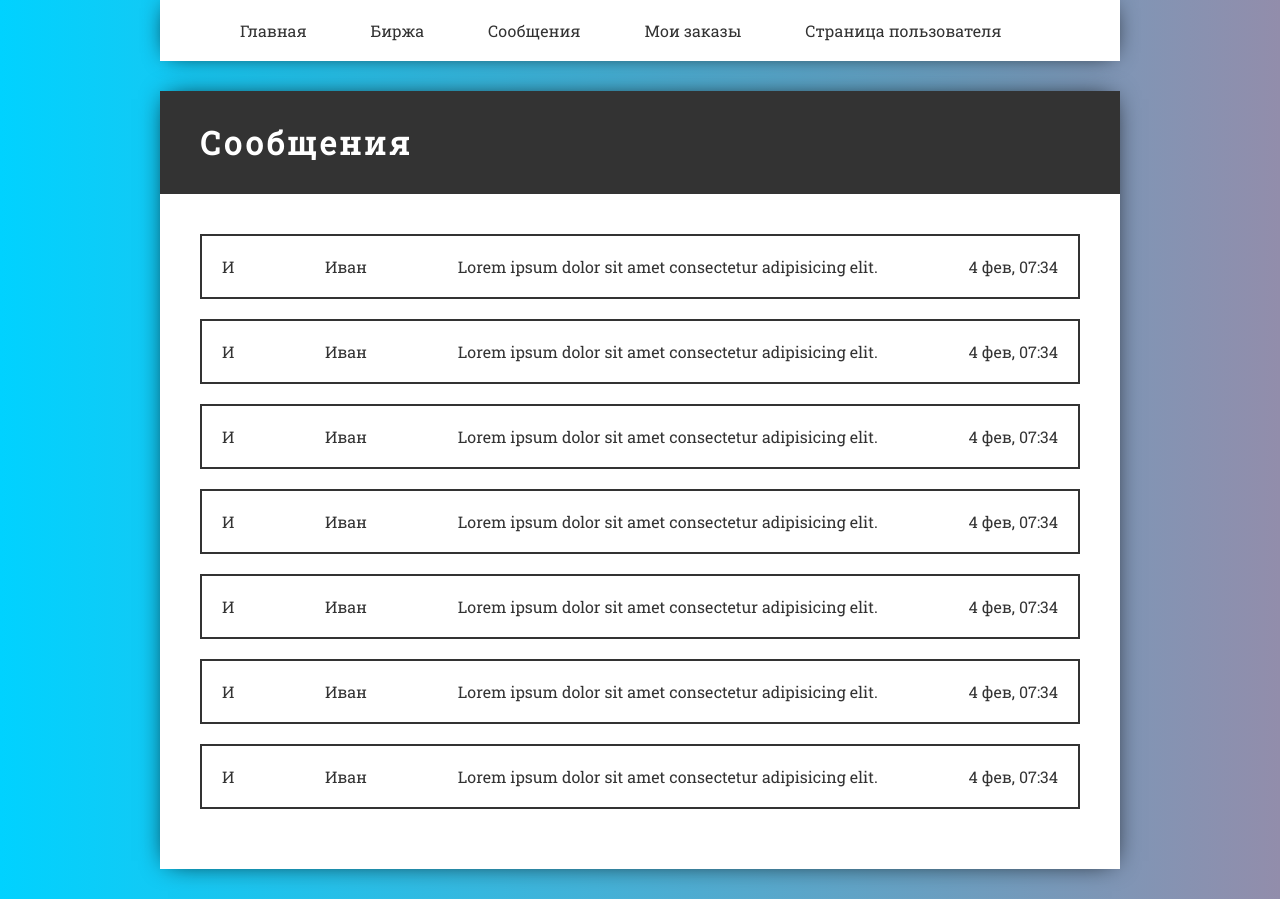
After one commit to expant/Freelance-coursework, a web app: file messages.html in a window 1280 px wide. The commit adds this page. Run offline with its HTML, style and script files only (its server is not run), Linux system fonts and the light colour scheme.

Commit message:
messages

```diff
--- /dev/null
+++ b/css/messages.css
@@ -0,0 +1,78 @@
+* {
+    margin: 0;
+    padding: 0;
+    box-sizing: border-box;
+    font-family: 'Roboto Slab', serif;
+}
+
+aside.sidebar {
+    max-width: 1200px;
+    margin: 0 auto;
+    padding: 20px 0;
+    background: #fff;
+    box-shadow: 0 0 25px -8px #000;
+}
+
+.nav {
+    display: flex;
+    flex-flow: row wrap;
+    align-items: center;
+    justify-content: start;
+    margin-left: 50px;
+}
+
+.nav li {
+    list-style: none;
+    display: inline-block;
+
+}
+
+.nav a {
+    text-decoration: none;
+    padding: 20px 30px;
+    transition: all .2s;
+    color: #333;
+}
+
+.nav a:hover {
+    transition: all .2s;
+    background: #333333;
+    color: #fff;
+}
+
+.mainw {
+    max-width: 1200px;
+    margin: 0 auto;
+    margin-top: 30px;
+    margin-bottom: 30px;
+    /*padding: 40px;
+    padding-top: 0;*/
+    background: #fff;
+    box-shadow: 0 0 25px -8px #000;
+}
+
+.tit h1 {
+    padding: 30px 40px;
+    background: #333333;
+    color: #fff;
+    letter-spacing: 3px;
+}
+
+.messages {
+    padding: 40px;
+}
+
+.message a {
+    display: flex;
+    align-items: center;
+    justify-content: space-between;
+    border: 2px solid #333;
+    padding: 20px;
+    margin-bottom: 20px;
+    text-decoration: none;
+    color: #333;
+}
+
+.message a:hover {
+    box-shadow: inset 0 0 20px -5px #333;
+}
--- a/css/styles.css
+++ b/css/styles.css
@@ -12,12 +12,19 @@
 
 body {
     font-family: 'Source Sans Pro', sans-serif;
+    background: linear-gradient(to right, #00d2ff, #928DAB);
 }
+
+.sect-wrap {
+  width: 75%;
+  margin: 0 auto;
+}
+
+
 
 header {
     font-family: 'Roboto Slab', serif;
     padding: 25px 0;
-    background: linear-gradient(to right, #00d2ff, #928DAB);
 }
 
 .wrapper {
@@ -141,7 +148,6 @@ header {
 
 .how-it-works {
   /*background: url("../imgs/design-tools.jpg")*/
-  background: linear-gradient(to right, #00d2ff, #928DAB);
   padding-bottom: 73px;
 }
 
--- /dev/null
+++ b/messages.html
@@ -0,0 +1,96 @@
+<!DOCTYPE html>
+<html lang="en">
+<head>
+    <meta charset="UTF-8">
+    <meta name="viewport" content="width=device-width, initial-scale=1.0">
+    <meta http-equiv="X-UA-Compatible" content="ie=edge">
+    <title>Сообщения</title>
+
+    <!-- CSS -->
+    <link rel="stylesheet" href="css/messages.css">
+    <link rel="stylesheet" href="css/styles.css">
+
+    <!-- Google Fonts -->
+    <link href="https://fonts.googleapis.com/css?family=Roboto+Slab" rel="stylesheet">
+
+
+</head>
+<body>
+    <div class="sect-wrap clearfix">
+        <aside class="sidebar">
+            <div class="nav">
+                <ul>
+                    <li><a href="">Главная</a></li>
+                    <li><a href="">Биржа</a></li>
+                    <li><a href="">Сообщения</a></li>
+                    <li><a href="">Мои заказы</a></li>
+                    <li><a href="">Страница пользователя</a></li>
+                </ul>
+            </div>
+        </aside>
+        <div class="mainw">
+        <div class="tit">
+            <h1>Сообщения</h1>
+        </div>
+        <section class="messages">
+            <div class="message">
+                <a href="#">
+                    <div class="ico">И</div>
+                    <div class="name">Иван</div>
+                    <div class="text">Lorem ipsum dolor sit amet consectetur adipisicing elit.</div>
+                    <div class="time">4 фев, 07:34</div>
+                </a>
+            </div>
+            <div class="message">
+                    <a href="#">
+                            <div class="ico">И</div>
+                            <div class="name">Иван</div>
+                            <div class="text">Lorem ipsum dolor sit amet consectetur adipisicing elit.</div>
+                            <div class="time">4 фев, 07:34</div>
+                        </a>
+            </div>
+            <div class="message">
+                    <a href="#">
+                            <div class="ico">И</div>
+                            <div class="name">Иван</div>
+                            <div class="text">Lorem ipsum dolor sit amet consectetur adipisicing elit.</div>
+                            <div class="time">4 фев, 07:34</div>
+                        </a>
+            </div>
+            <div class="message">
+                    <a href="#">
+                            <div class="ico">И</div>
+                            <div class="name">Иван</div>
+                            <div class="text">Lorem ipsum dolor sit amet consectetur adipisicing elit.</div>
+                            <div class="time">4 фев, 07:34</div>
+                        </a>
+            </div>
+            <div class="message">
+                    <a href="#">
+                            <div class="ico">И</div>
+                            <div class="name">Иван</div>
+                            <div class="text">Lorem ipsum dolor sit amet consectetur adipisicing elit.</div>
+                            <div class="time">4 фев, 07:34</div>
+                        </a>
+                </div>
+                <div class="message">
+                        <a href="#">
+                                <div class="ico">И</div>
+                                <div class="name">Иван</div>
+                                <div class="text">Lorem ipsum dolor sit amet consectetur adipisicing elit.</div>
+                                <div class="time">4 фев, 07:34</div>
+                            </a>
+                    </div>
+                    <div class="message">
+                            <a href="#">
+                                    <div class="ico">И</div>
+                                    <div class="name">Иван</div>
+                                    <div class="text">Lorem ipsum dolor sit amet consectetur adipisicing elit.</div>
+                                    <div class="time">4 фев, 07:34</div>
+                                </a>
+                        </div>
+        </section>
+    </div>
+    </div>
+</body>
+</html>
```
Also changed, not shown: index.html (+6 -3 lines).
